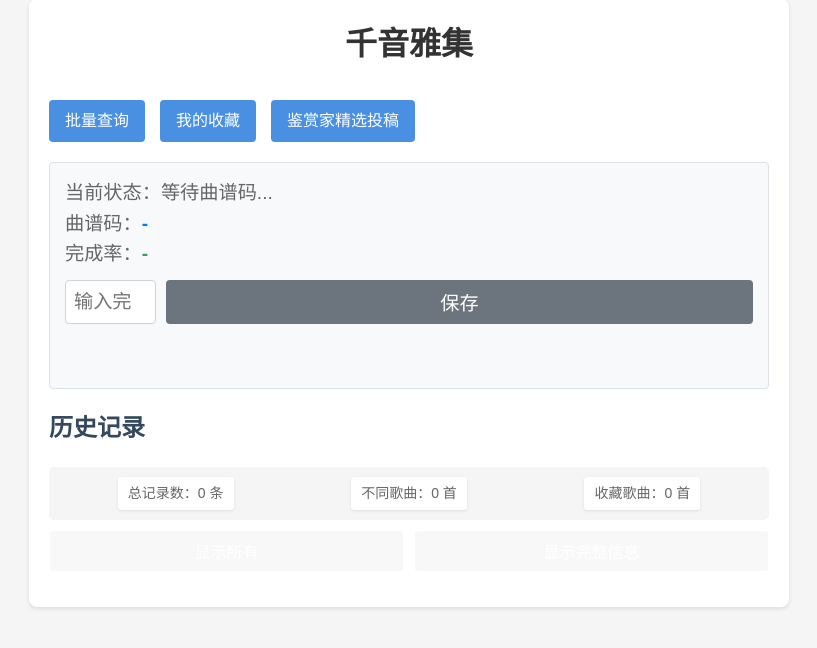
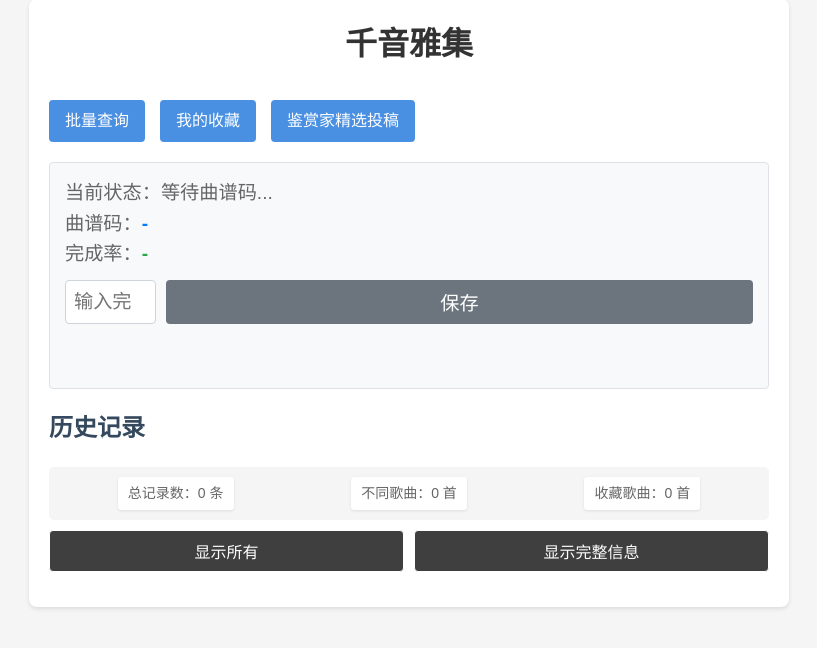
Before and after one commit to HKLHaoBin/Qinyin-Score-Steward, a Flask app: page / in a window 1280 px wide. Shown: the part 21-669 px from the top of the page, without its empty margins (231-1048 px from the left). Run offline with Flask 3, Linux system fonts and the light colour scheme; data that the repository does not hold is empty; some libraries are stand-ins or nearby versions.

Commit message:
更新样式：将按钮背景色从浅灰色更改为深灰色，以提升视觉对比度和用户体验。

```diff
--- a/static/style.css
+++ b/static/style.css
@@ -484,11 +484,10 @@ h1 {
     padding: 8px 16px;
     border: 1px solid #ffffff;
     border-radius: 4px;
-    background-color: #f8f8f8;
+    background-color: #3f3f3f;
     cursor: pointer;
     transition: all 0.3s ease;
 }
-
 .filter-btn:hover {
     background-color: #e8e8e8;
     border-color: #999;
```
